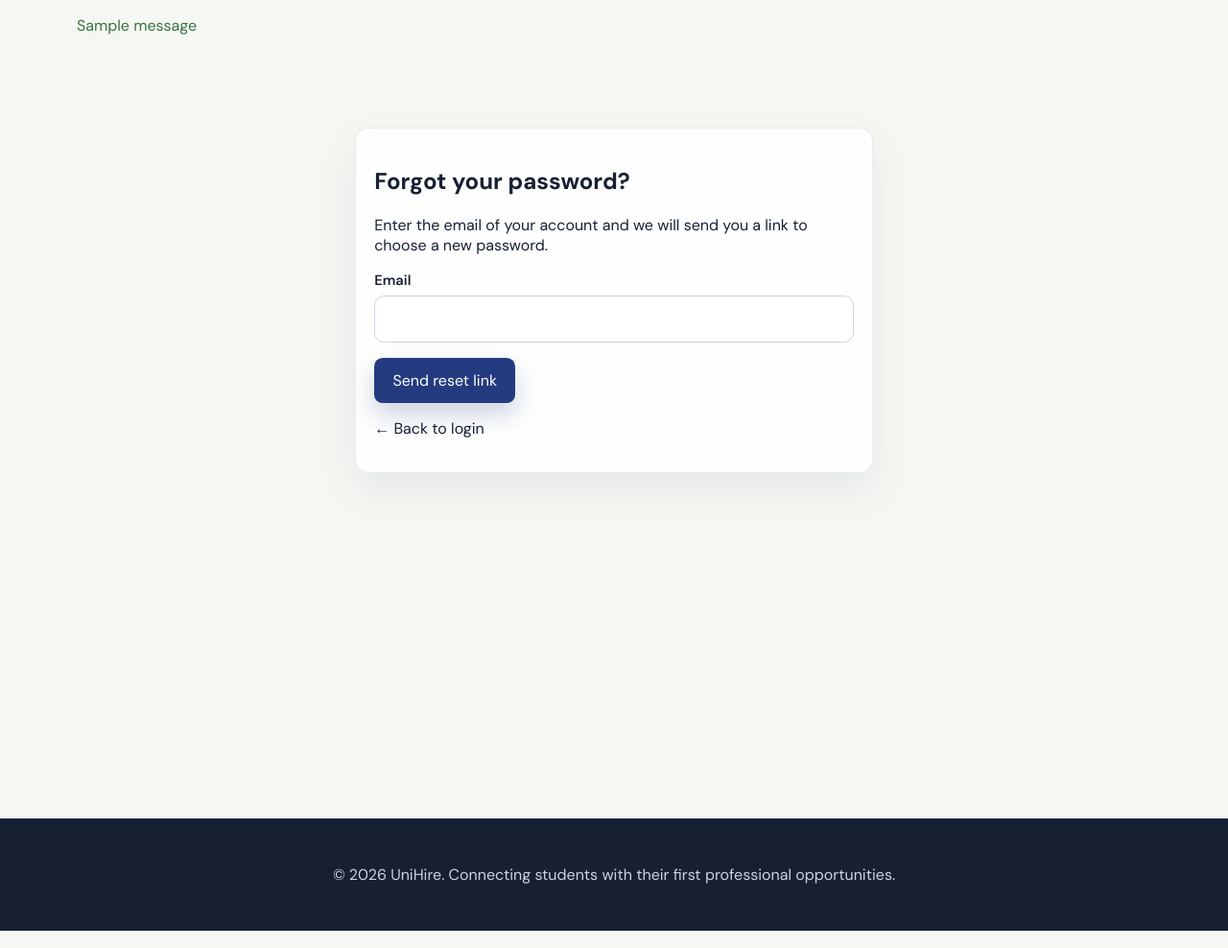
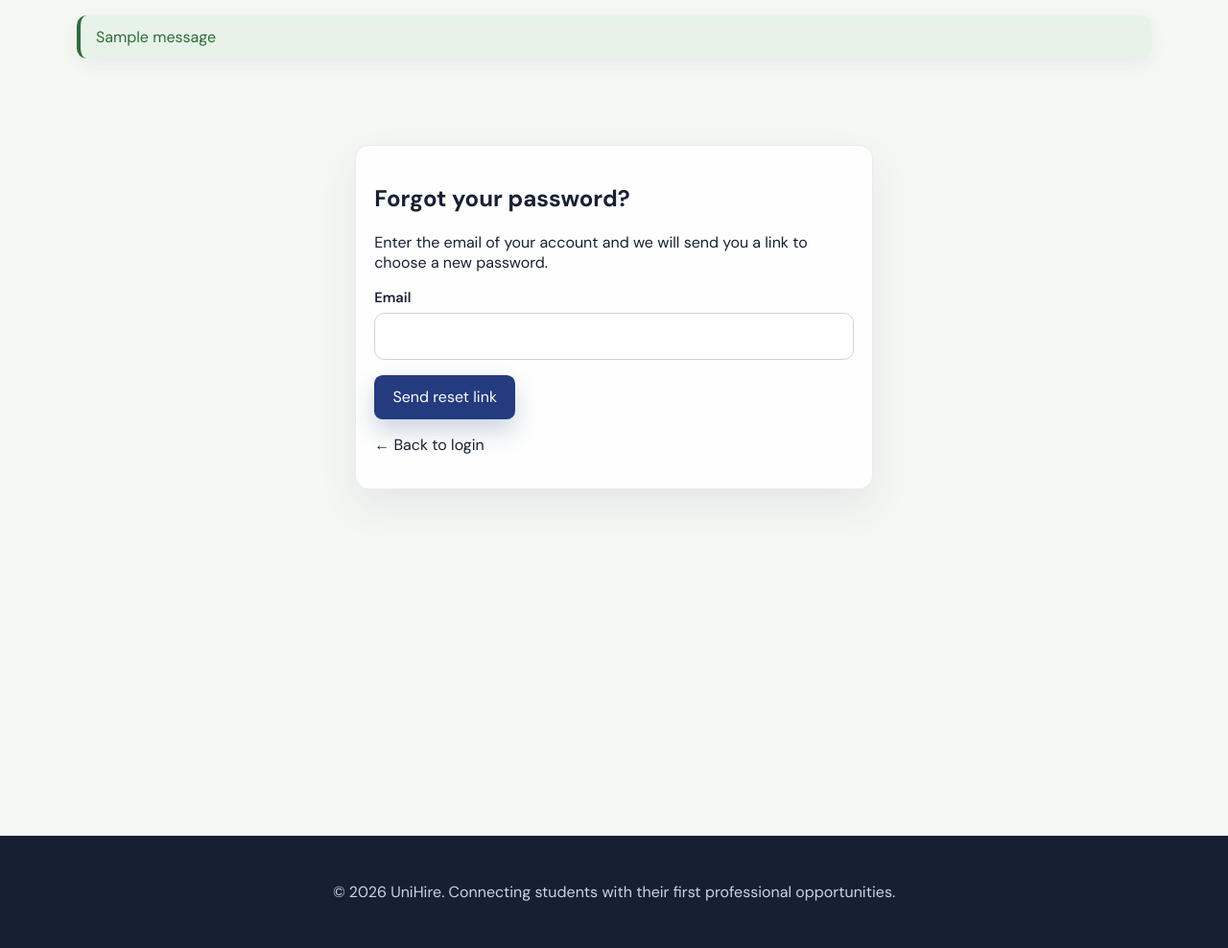
Before and after one commit to Blodox12/UniHire_PI1_20262, a Django app: page /password-reset/ in a window 1280 px wide. Shown: the part 183-1171 px from the top of the page at 96% size. Run offline with Django 5.2, Linux system fonts and the light colour scheme; tables that the repository leaves empty hold one stand-in row (values such as "Sample post"); one stand-in notice (Sample message) is shown.

Commit message:
NFR-04: Improve interface usability on desktop (#17)
Show success, warning and error messages as distinct alerts announced to screen readers, add a skip-to-content link and visible keyboard focus, and fix card header and dashboard overflow layout.

Refs #17

```diff
--- a/core/templates/core/base.html
+++ b/core/templates/core/base.html
@@ -5,9 +5,11 @@
   <meta charset="utf-8" />
   <meta name="viewport" content="width=device-width, initial-scale=1" />
   <title>{% block title %}UniHire{% endblock %}</title>
-  <link rel="stylesheet" href="{% static 'css/style.css' %}?v=2" />
+  <link rel="stylesheet" href="{% static 'css/style.css' %}?v=3" />
 </head>
 <body>
+
+<a href="#main-content" class="skip-link">Skip to main content</a>
 
 <nav class="navbar">
   <div class="container nav-wrap">
@@ -30,11 +32,11 @@
   </div>
 </nav>
 
-<main>
+<main id="main-content">
   {% if messages %}
-    <div class="container" style="margin-top: 1rem;">
+    <div class="container messages" role="status" aria-live="polite">
       {% for message in messages %}
-        <p class="{% if message.tags == 'error' %}message-error{% else %}message-success{% endif %}">{{ message }}</p>
+        <p class="alert alert-{{ message.tags|default:'info' }} {% if message.tags == 'error' %}message-error{% else %}message-success{% endif %}">{{ message }}</p>
       {% endfor %}
     </div>
   {% endif %}
--- a/static/css/style.css
+++ b/static/css/style.css
@@ -149,3 +149,18 @@ button, input, select, textarea { font: inherit; }
 
 /* Job search pagination */
 .pagination { display: flex; justify-content: center; align-items: center; gap: 1rem; margin-top: 1.5rem; }
+
+/* Usability (NFR-04): clear feedback messages, keyboard focus and layout fixes */
+.skip-link { position: absolute; left: -999px; top: .5rem; z-index: 200; padding: .6rem 1rem; border-radius: .5rem; background: #243b80; color: #fff; }
+.skip-link:focus { left: .5rem; }
+a:focus-visible, button:focus-visible, .btn:focus-visible { outline: 3px solid rgba(237,118,87,.55); outline-offset: 2px; }
+.messages { margin-top: 1rem; }
+.alert { margin: 0 0 .6rem; padding: .75rem 1rem; border-radius: .65rem; border-left: 4px solid currentColor; background: #fff; box-shadow: 0 6px 18px rgba(36,59,128,.06); }
+.alert a { text-decoration: underline; }
+.alert-success { color: #2f6b3a; background: #e7f3e9; }
+.alert-error { color: #a03b39; background: #fbeaea; }
+.alert-warning { color: #8a5a12; background: #fdf3e3; }
+.alert-info { color: #243b80; background: #edf0fa; }
+.card-header { display: flex; justify-content: space-between; align-items: center; gap: 1rem; flex-wrap: wrap; }
+.card-header h3 { margin: 0; }
+.dashboard-card { overflow-x: auto; }
```
